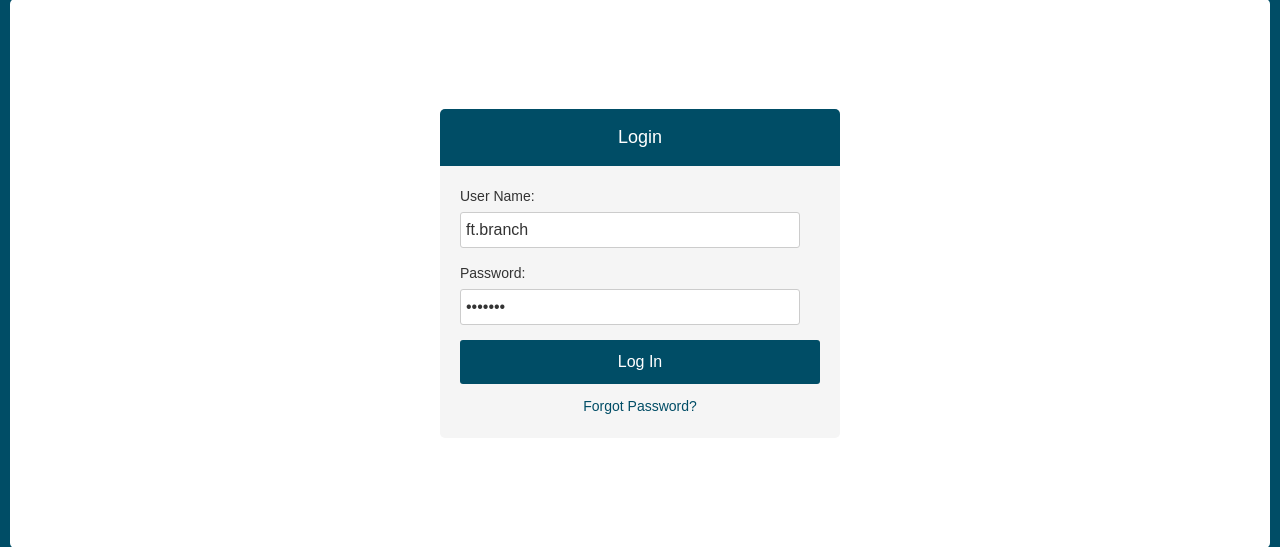
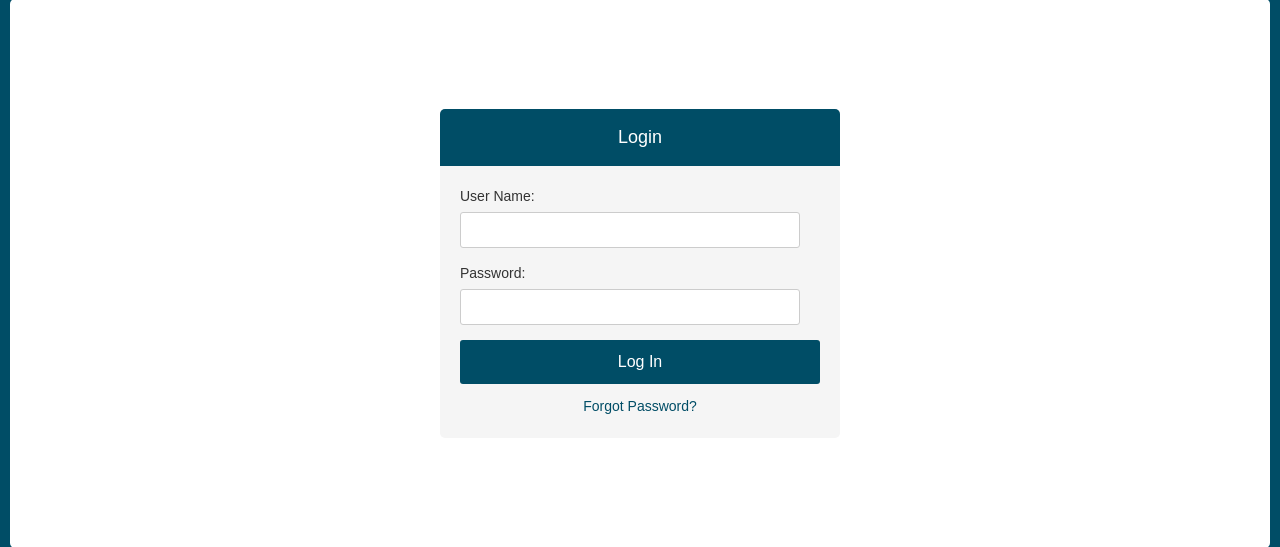
Before and after one commit to adilmaqsood1/Expenses_Management_System, a Django app: template templates/expenses/login.html in a window 1280 px wide. Shown: the part 125-672 px from the top of the page. Run offline with Django 3.2, Linux system fonts and the light colour scheme; the template is opened without the code that fills it, so the values that code supplies are empty; some libraries are stand-ins or nearby versions.

Commit message:
UI modified

```diff
--- a/templates/expenses/login.html
+++ b/templates/expenses/login.html
@@ -10,11 +10,11 @@
             {% csrf_token %}
             <div class="form-group">
                 <label for="id_username">User Name:</label>
-                <input type="text" name="username" id="id_username" value="ft.branch">
+                <input type="text" name="username" id="id_username" >
             </div>
             <div class="form-group">
                 <label for="id_password">Password:</label>
-                <input type="password" name="password" id="id_password" value="*******">
+                <input type="password" name="password" id="id_password">
             </div>
             <button type="submit" class="btn">Log In</button>
         </form>
```
Also changed, not shown: db.sqlite3.
